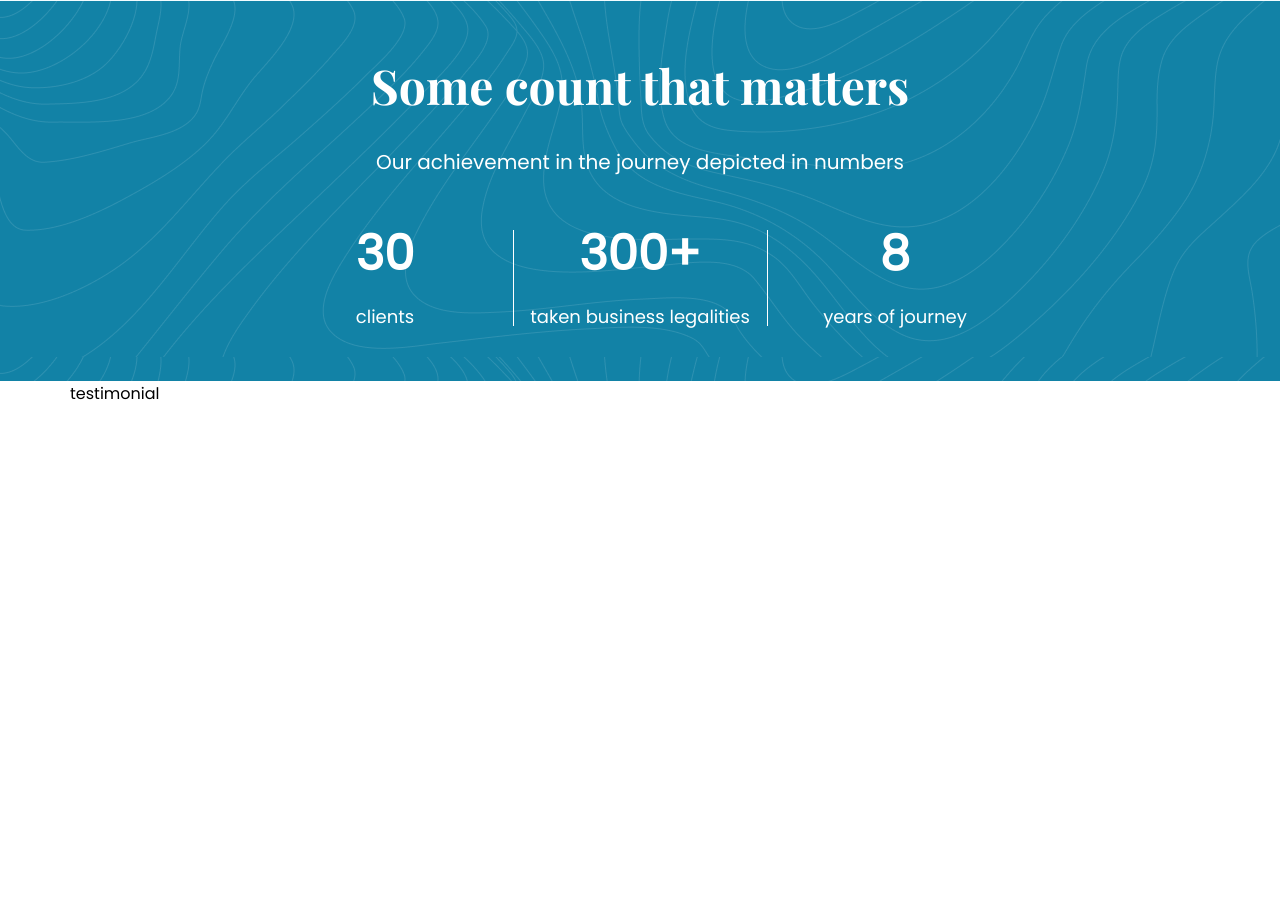
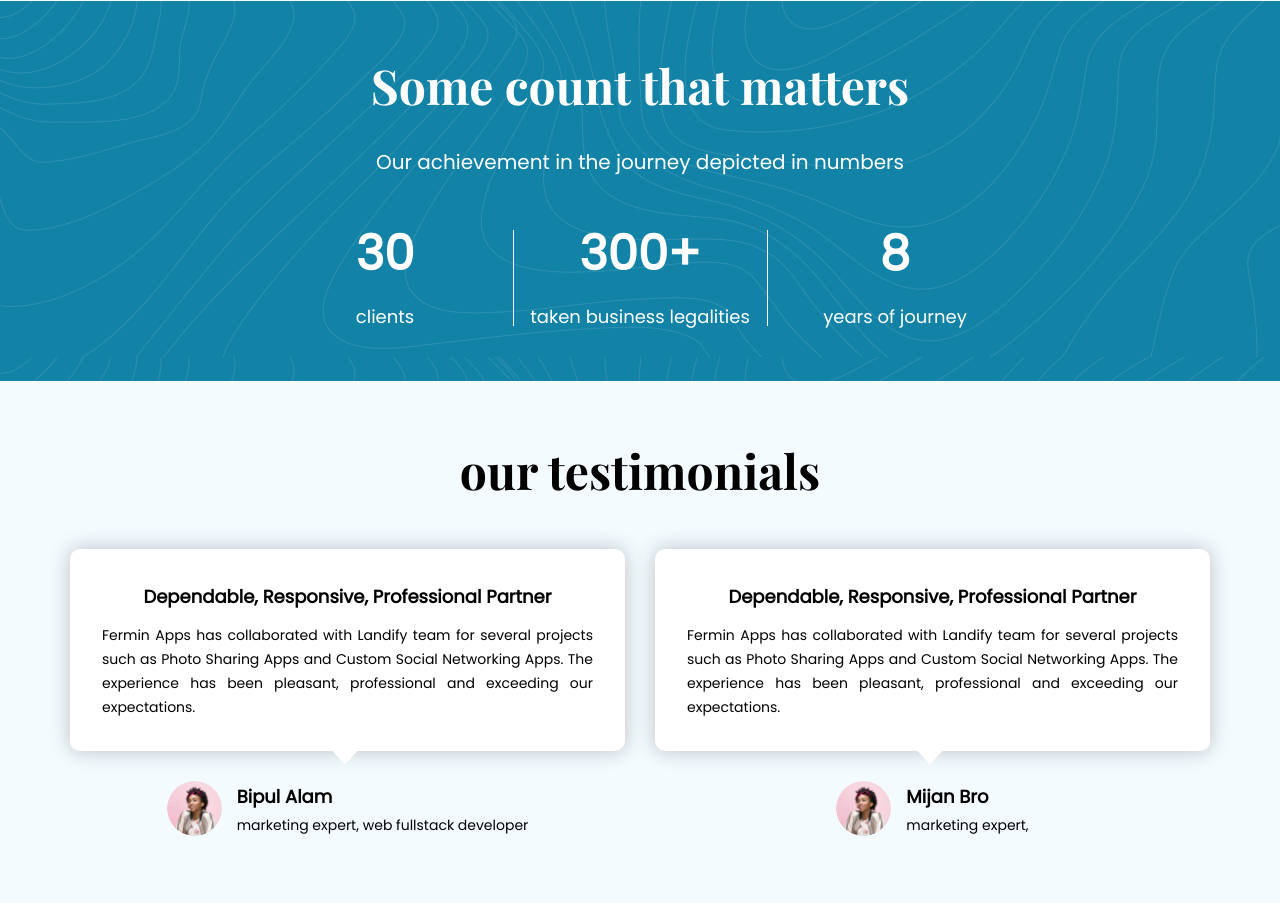
Before and after one commit to Md-shefat-masum/lawyer_portfoilo, a website: page index.html in a window 1280 px wide. Shown: the part 1936-2839 px from the top of the page. Before the commit the page ends 2342 px from the top, so only its background shows below. Drawn offline with nearby package versions, Linux system fonts and the light colour scheme; a web font is replaced by a local one.

Commit message:
testimonial part css

```diff
--- a/assets/scss/vendors/_variables.scss
+++ b/assets/scss/vendors/_variables.scss
@@ -6,6 +6,7 @@
     --black_deep: #2D2F30;
     --gray: #8B8C8C;
     --white: #fff;
+    --testimonial_bg: #F4FBFF;
 
     --app_font: "poppins-regular";
     --poppin_regular: "poppins-regular";
--- a/assets/scss/views/_home.scss
+++ b/assets/scss/views/_home.scss
@@ -1,3 +1,4 @@
 @import "./home_page_sections/banner";
 @import "./home_page_sections/feature";
 @import "./home_page_sections/counter";
+@import "./home_page_sections/testimonial";
--- a/assets/scss/views/home_page_sections/_banner.scss
+++ b/assets/scss/views/home_page_sections/_banner.scss
@@ -15,7 +15,7 @@
         }
 
         @include md() {
-            grid-template-columns: 735px 1fr;
+            grid-template-columns: 1fr 0px;
             padding: 50px 0px 62px;
         }
 
@@ -134,9 +134,13 @@
                     top: 219px;
                 }
 
+                @include xl() {
+                    left: -143px;
+                }
+
                 @include md() {
                     width: 360px;
-                    left: -392px;
+                    left: -349px;
                     top: 245px;
                 }
 
--- /dev/null
+++ b/assets/scss/views/home_page_sections/_testimonial.scss
@@ -0,0 +1,90 @@
+#testimonial {
+    background-color: var(--testimonial_bg);
+}
+
+.testimonial_content {
+    padding: 60px 0px;
+
+    .common_heading {
+        margin-bottom: 50px;
+    }
+
+    .testimonial_items {
+        display: grid;
+        gap: 30px;
+        grid-template-columns: 1fr 1fr;
+
+        @include md(){
+            grid-template-columns: 1fr;
+        }
+        @include sm(){
+            grid-template-columns: 1fr;
+        }
+        @include xs(){
+            grid-template-columns: 1fr;
+        }
+
+        .item {
+            // border: var(--border);
+
+            .text {
+                background-color: var(--white);
+                border-radius: 10px;
+                box-shadow: 0px 0px 20px 0px rgb(41 41 42 / 28%);
+                padding: 32px;
+                position: relative;
+
+                .arrow_part{
+                    height: 25px;
+                    width: 25px;
+                    background-color: var(--white);
+                    transform: rotate(180deg) translateX(-50%);
+                    clip-path: polygon(51% 46%, 0% 100%, 100% 100%);
+                    position: absolute;
+                    bottom: -25px;
+                    left: 45%;
+                }
+
+                .heading {
+                    font-size: 18px;
+                    text-align: center;
+                    text-transform: capitalize;
+                }
+
+                .pg {
+                    font-size: 14px;
+                    line-height: 24px;
+                    margin-top: 10px;
+                    text-align: justify;
+                }
+            }
+
+            .testimonial_giver {
+                // border: var(--border);
+                margin-top: 30px;
+                display: flex;
+                gap: 15px;
+                justify-content: center;
+                .left {
+                    .giver_image {
+                        height: 55px;
+                        width: 55px;
+                        border-radius: 50%;
+                    }
+                }
+
+                .right {
+                    .name {
+                        text-transform: capitalize;
+                        font-size: 18px;
+                    }
+
+                    .designation {
+                        font-size: 14px;
+                        list-style: 24px;
+                    }
+                }
+            }
+        }
+    }
+}
--- a/index.html
+++ b/index.html
@@ -182,7 +182,65 @@
 
     <section id="testimonial">
         <div class="container">
-            testimonial
+            <div class="testimonial_content">
+                <div class="common_heading center">
+                    <h2>our testimonials</h2>
+                </div>
+                <div class="testimonial_items">
+                    <div class="item">
+                        <div class="text">
+                            <h3 class="heading">
+                                dependable, responsive, professional partner
+                            </h3>
+                            <p class="pg">
+                                Fermin Apps has collaborated with Landify team for several projects such as Photo
+                                Sharing Apps and Custom Social Networking Apps. The experience has been pleasant,
+                                professional and exceeding our expectations.
+                            </p>
+                            <div class="arrow_part"></div>
+                        </div>
+                        <div class="testimonial_giver">
+                            <div class="left">
+                                <img src="./assets/images/testimonials/client.png" class="giver_image" alt="">
+                            </div>
+                            <div class="right">
+                                <h4 class="name">
+                                    Bipul Alam
+                                </h4>
+                                <p>
+                                    marketing expert, web fullstack developer
+                                </p>
+                            </div>
+                        </div>
+                    </div>
+                    <div class="item">
+                        <div class="text">
+                            <h3 class="heading">
+                                dependable, responsive, professional partner
+                            </h3>
+                            <p class="pg">
+                                Fermin Apps has collaborated with Landify team for several projects such as Photo
+                                Sharing Apps and Custom Social Networking Apps. The experience has been pleasant,
+                                professional and exceeding our expectations.
+                            </p>
+                            <div class="arrow_part"></div>
+                        </div>
+                        <div class="testimonial_giver">
+                            <div class="left">
+                                <img src="./assets/images/testimonials/client.png" class="giver_image" alt="">
+                            </div>
+                            <div class="right">
+                                <h4 class="name">
+                                    Mijan bro
+                                </h4>
+                                <p class="designation">
+                                    marketing expert,
+                                </p>
+                            </div>
+                        </div>
+                    </div>
+                </div>
+            </div>
         </div>
     </section>
 </body>
--- a/package.json
+++ b/package.json
@@ -13,6 +13,8 @@
   "license": "ISC",
   "dependencies": {
     "autoprefixer": "^10.4.14",
-    "postcss-scss": "^4.0.6"
+    "postcss-scss": "^4.0.6",
+    "sass": "^1.68.0",
+    "scss": "^0.2.4"
   }
 }
```
Also changed, not shown: assets/images/testimonials/client.png (added), assets/styles/app.css, 2 other files.
